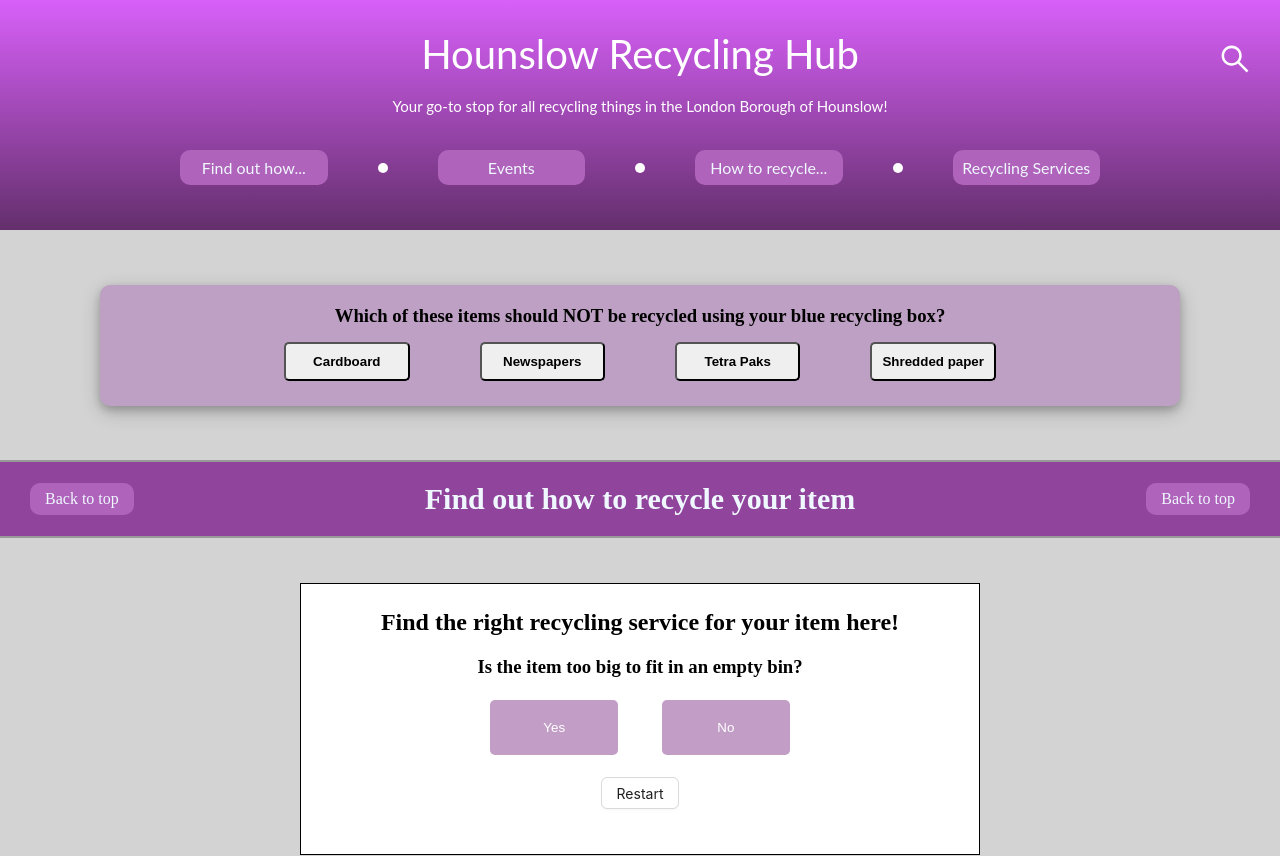
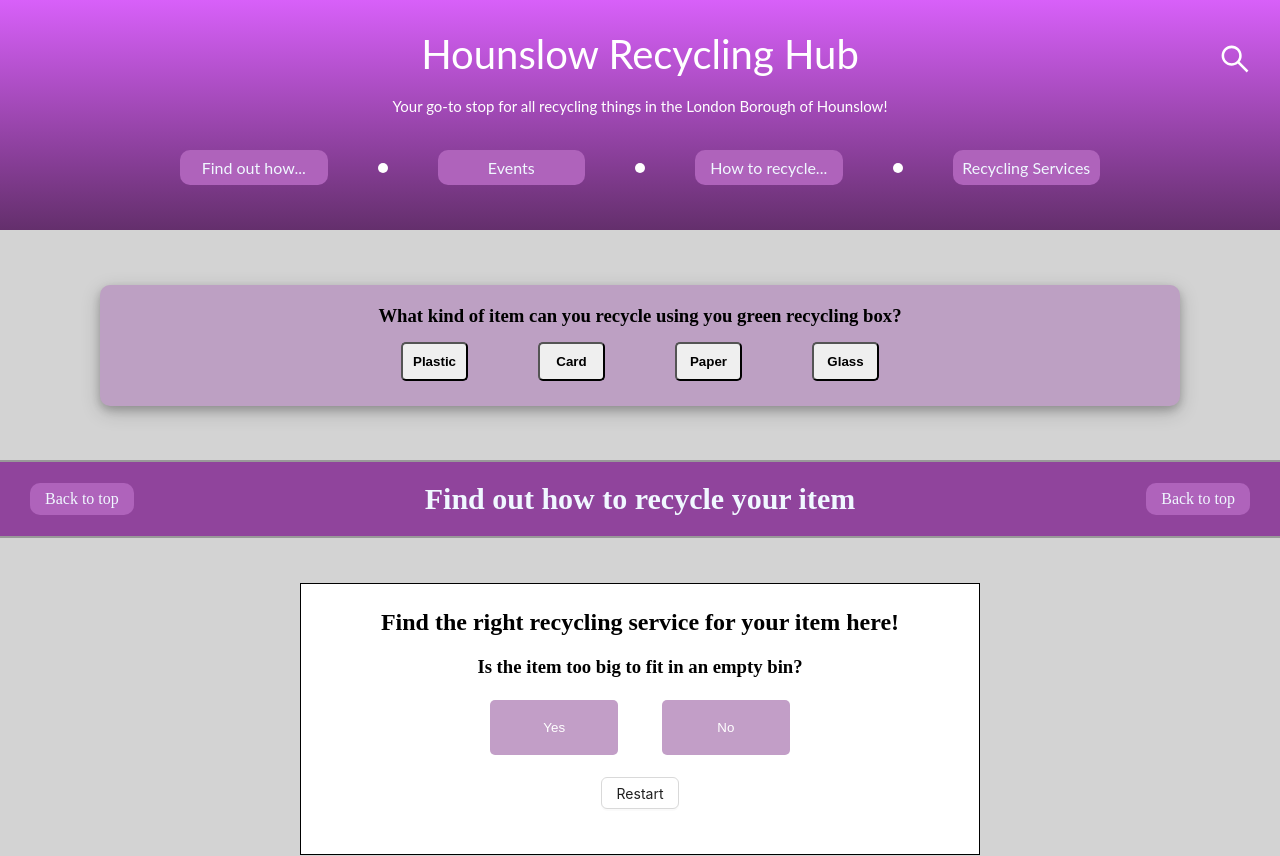
Before and after one commit to ajn2020/test, a Next.js app: page / in a window 1280 px wide. Shown: the top 856 px of the page. Built offline with nearby package versions, Linux system fonts and the light colour scheme.

Commit message:
Simplify question

```diff
--- a/components/Question.tsx
+++ b/components/Question.tsx
@@ -11,49 +11,13 @@ type Option = {
   correct: boolean;
 };
 
-/*export default function Question() {
-  const [currentQuestion, setCurrentQuestion] = useState<QuizQuestion>();
-  const [selectedAnswerIndex, setSelectedAnswerIndex] = useState<number>();
-
-  useEffect(() => {
-    setCurrentQuestion(quizQuestions[Math.floor(Math.random() * quizQuestions.length)]);
-  }, [])
-
-  const handleAnswerClick = (selectedOption: Option) => {
-    setSelectedAnswerIndex(currentQuestion?.answers.indexOf(selectedOption));
-  }
-
-  return (
-    <div>
-      <h2>{currentQuestion?.question}</h2>
-      <div>
-        {currentQuestion?.answers.map((option) => (
-          <button key={currentQuestion?.answers.indexOf(option)}
-            className={`answer-button ${selectedAnswerIndex === currentQuestion?.answers.indexOf(option)
-              ? option.correct
-                ? "border-correct"
-                : "border-incorrect"
-              : ""}`}
-            onClick={() => handleAnswerClick(option)}>
-            {option.answer}
-          </button>
-        ))}
-      </div>
-    </div>
+export default function Question() {
+  const [currentQuestion, setCurrentQuestion] = useState<QuizQuestion>(
+    quizQuestions[Math.floor(Math.random() * quizQuestions.length)]
   );
-}*/
-
-export default function Question() {
-  const [currentQuestion, setCurrentQuestion] = useState<QuizQuestion>();
   const [isAnswerSelected, setAnswerSelected] = useState(false);
 
-  useEffect(() => {
-    setCurrentQuestion(
-      quizQuestions[Math.floor(Math.random() * quizQuestions.length)]
-    );
-  }, []);
-
-  const handleAnswerClick = async (selectedOption: Option) => {
+  const handleAnswerClick = async () => {
     if (!isAnswerSelected) {
       setAnswerSelected(true);
       await new Promise((r) => setTimeout(r, 10000));
@@ -66,11 +30,11 @@ export default function Question() {
 
   return (
     <div className="question-box">
-      <h3>{currentQuestion?.question}</h3>
+      <h3>{currentQuestion.question}</h3>
       <div className="question-box-answers">
-        {currentQuestion?.answers.map((option) => (
+        {currentQuestion.answers.map((option) => (
           <button
-            key={currentQuestion?.answers.indexOf(option)}
+            key={currentQuestion.answers.indexOf(option)}
             className={`answer-button ${
               isAnswerSelected
                 ? option.correct
@@ -78,7 +42,7 @@ export default function Question() {
                   : "border-incorrect"
                 : ""
             }`}
-            onClick={() => handleAnswerClick(option)}
+            onClick={() => handleAnswerClick()}
           >
             {option.answer}
           </button>
```
